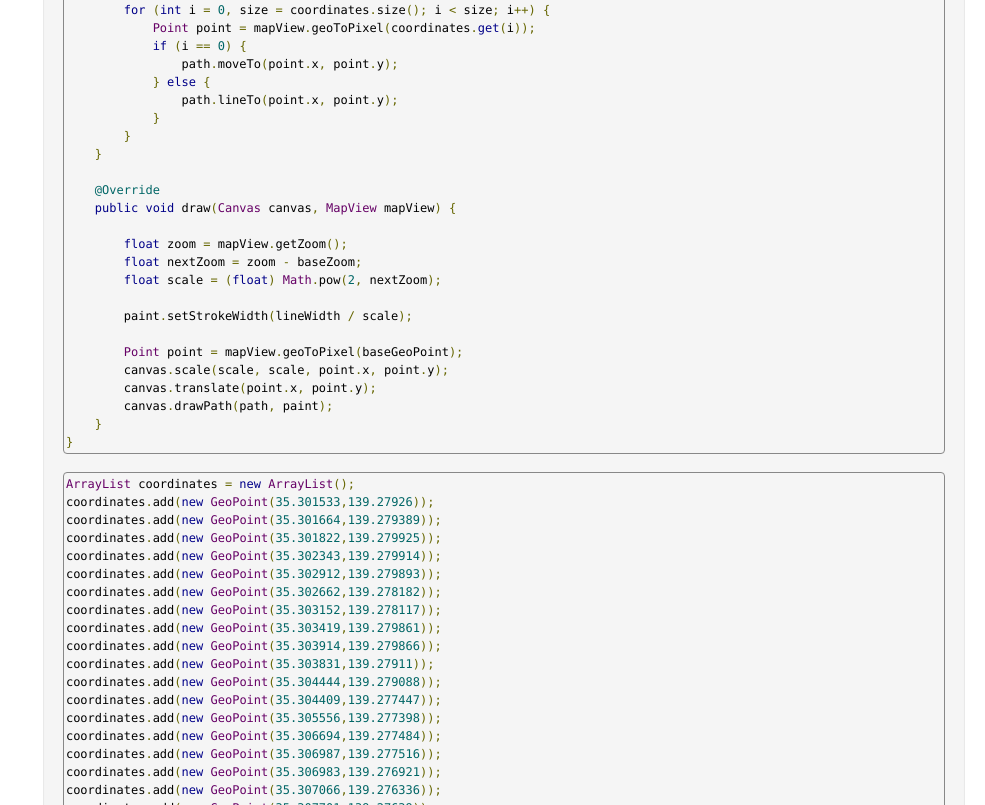
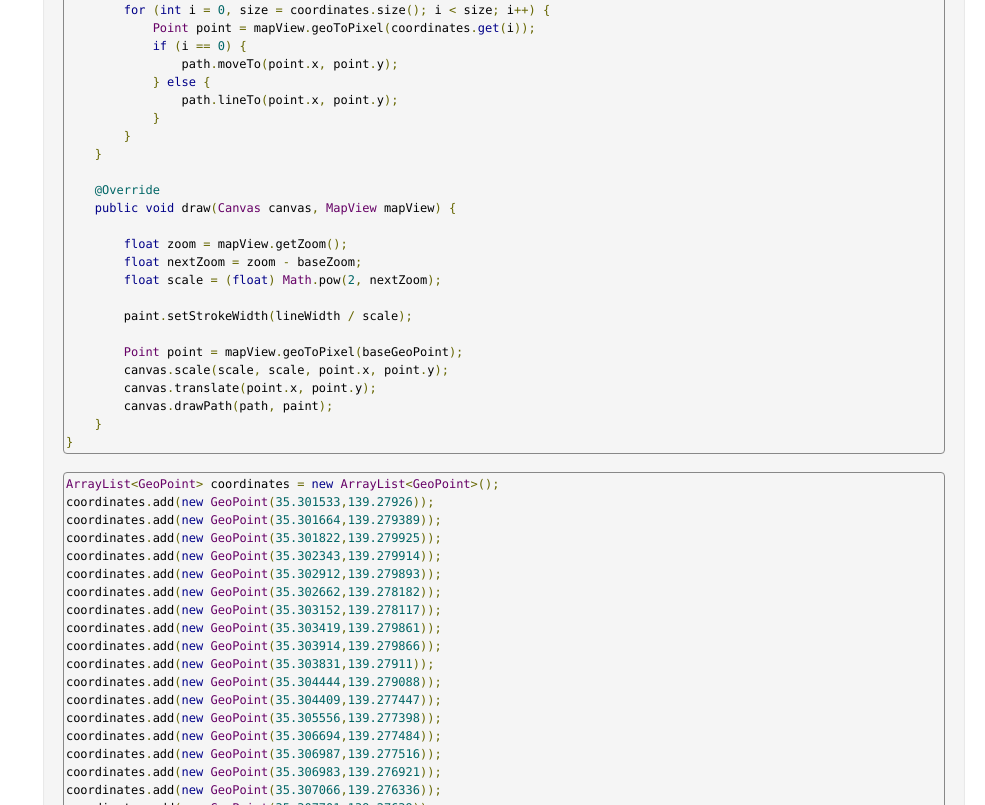
Before and after one commit to t-hara/MapionMaps-for-Android-Sample, a plain HTML site: page document.html in a window 1280 px wide. Shown: the part 11195-12000 px from the top of the page, without its empty margins (295-1280 px from the left). Drawn offline with nearby package versions, Linux system fonts and the light colour scheme; a script that the page names is missing.

Commit message:
エスケープ忘れ

```diff
--- a/document.html
+++ b/document.html
@@ -549,7 +549,7 @@ class RouteOverlay extends Overlay {
     private Paint paint = new Paint();
     private Path path = new Path();
 
-    public RouteOverlay(MapView mapView, ArrayList<GeoPoint> coordinates, float lineWidth) {
+    public RouteOverlay(MapView mapView, ArrayList&lt;GeoPoint&gt; coordinates, float lineWidth) {
 
         this.lineWidth = lineWidth;
 
@@ -590,7 +590,7 @@ class RouteOverlay extends Overlay {
 }
 </pre>
 <pre class="prettyprint">
-ArrayList<GeoPoint> coordinates = new ArrayList<GeoPoint>();
+ArrayList&lt;GeoPoint&gt; coordinates = new ArrayList&lt;GeoPoint&gt;();
 coordinates.add(new GeoPoint(35.301533,139.27926));
 coordinates.add(new GeoPoint(35.301664,139.279389));
 coordinates.add(new GeoPoint(35.301822,139.279925));
```
